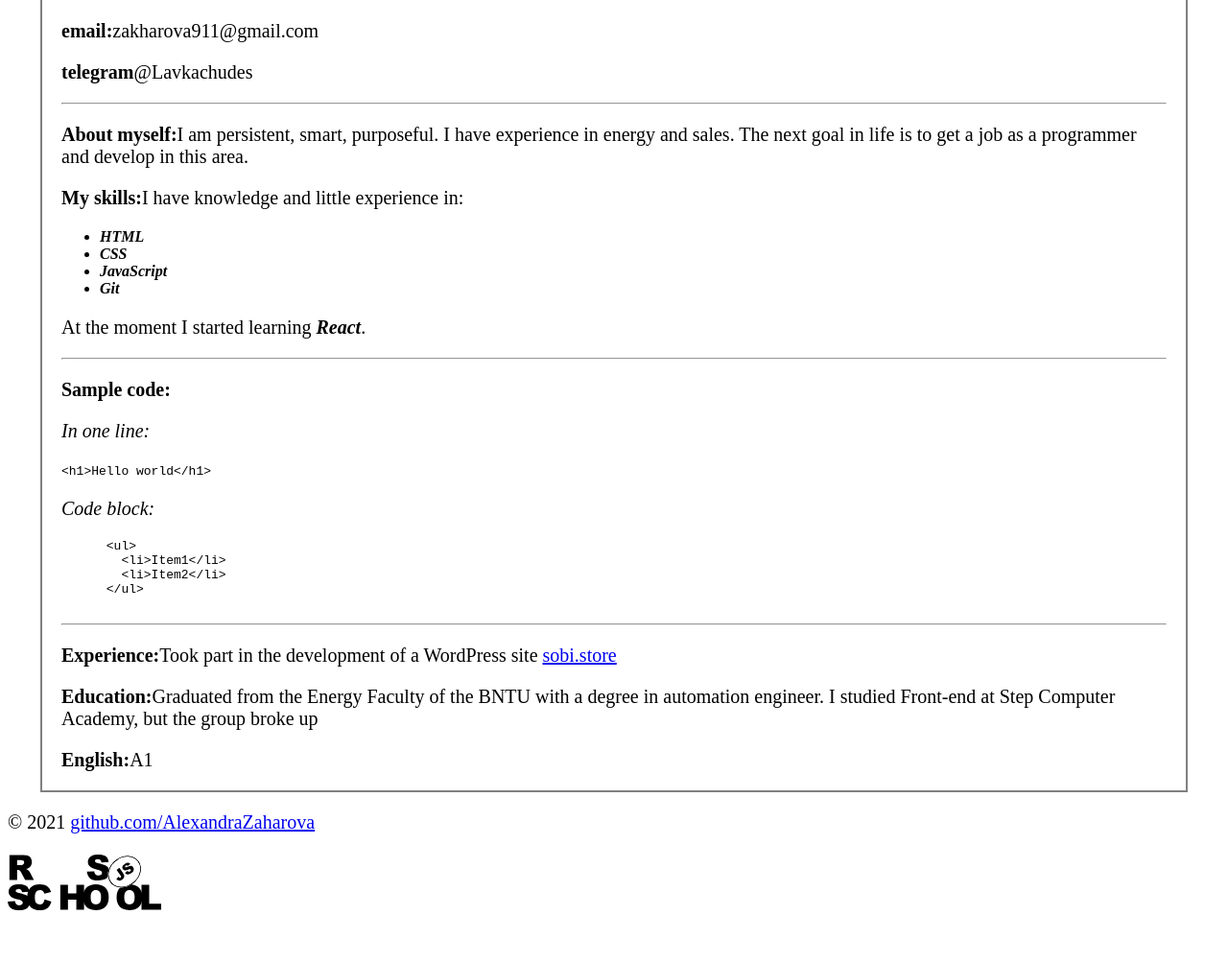
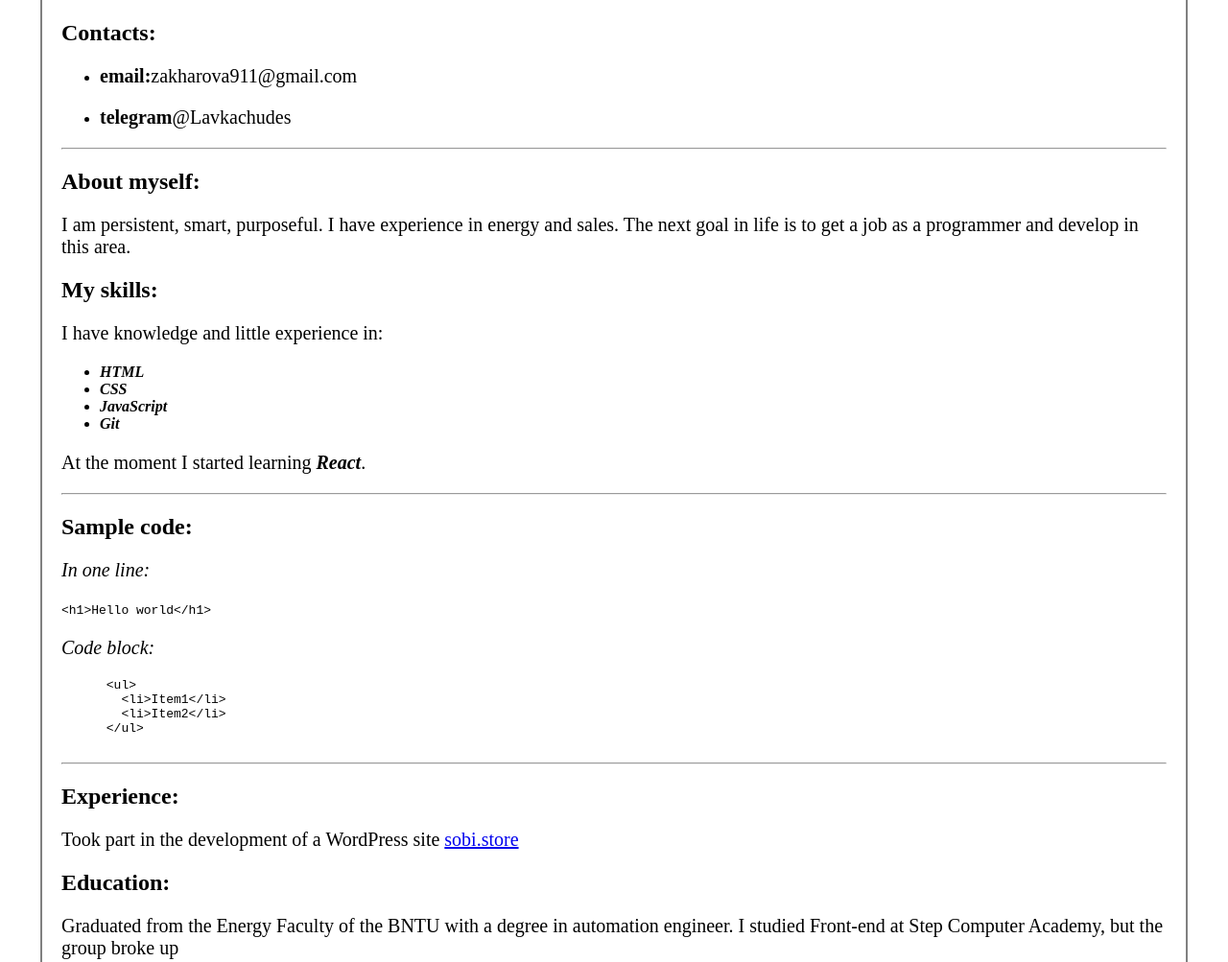
Before and after one commit to AlexandraZaharova/rsschool-cv, a plain HTML site: page index.html in a window 1280 px wide. Shown: the part 405-1408 px from the top of the page at 96% size. Before the commit the page ends 1366 px from the top, so only its background shows below. Drawn offline with Linux system fonts and the light colour scheme.

Commit message:
refactor: change the structure of headers

```diff
--- a/index.html
+++ b/index.html
@@ -12,12 +12,17 @@
   <div class="container">
     <h1>Aleksandra Zaharova 19.09.1992</h1>
     <img src="foto.jpg" alt="my_photo" width="250">
-    <p><b>email:</b>zakharova911@gmail.com</p>
-    <p><b>telegram</b>@Lavkachudes</p>
+    <h2>Contacts:</h2>
+    <ul class="contacts">
+      <li><p><b>email:</b>zakharova911@gmail.com</p></li>
+      <li><p><b>telegram</b>@Lavkachudes</p></li>
+    </ul>
     <hr>
-    <p><b>About myself:</b>I am persistent, smart, purposeful. I have experience in energy and sales.
+    <h2>About myself:</h2>
+    <p>I am persistent, smart, purposeful. I have experience in energy and sales.
       The next goal in life is to get a job as a programmer and develop in this area.</p>
-    <p><b>My skills:</b>I have knowledge and little experience in:</p>
+    <h2>My skills:</h2>
+    <p>I have knowledge and little experience in:</p>
     <ul>
       <li><b><i>HTML</i></b></li>
       <li><b><i>CSS</i></b></li>
@@ -26,7 +31,7 @@
     </ul>
     <p>At the moment I started learning <b><i>React</i></b>.</p>
     <hr>
-    <p><b>Sample code:</b></p>
+    <h2>Sample code:</h2>
     <p><i>In one line:</i></p>
     <code>&lt;h1&gt;Hello world&lt;/h1&gt;</code>
     <br>
@@ -38,8 +43,10 @@
       &lt;/ul&gt;
     </pre>
     <hr>
-    <p><b>Experience:</b>Took part in the development of a WordPress site <a href="https://sobi.store/">sobi.store</a></p>
-    <p><b>Education:</b>Graduated from the Energy Faculty of the BNTU with a degree in automation engineer.
+    <h2>Experience:</h2>
+    <p>Took part in the development of a WordPress site <a href="https://sobi.store/">sobi.store</a></p>
+    <h2>Education:</h2>
+    <p>Graduated from the Energy Faculty of the BNTU with a degree in automation engineer.
       I studied Front-end at Step Computer Academy, but the group broke up</p>
     <p><b>English:</b>A1</p>
   </div>
```
